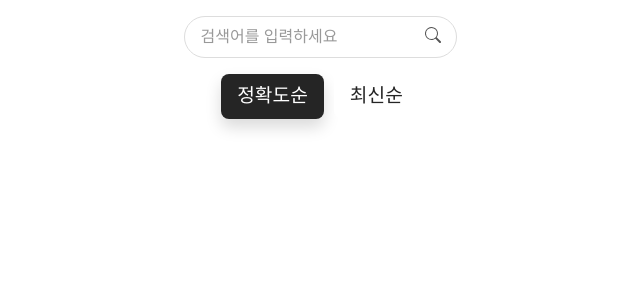
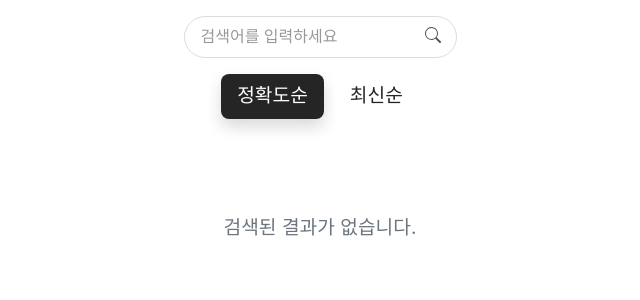
Before and after one commit to choikyusu/image-search, a React (Create React App) app: page / in a window 1280 px wide. Shown: the top 300 px of the page, without its empty margins (320-960 px from the left). Built offline with nearby package versions, Linux system fonts and the light colour scheme.

Commit message:
feat(result): 결과가 없을때 문구 출력

```diff
--- a/src/components/element/DropdownList/DropdownList.tsx
+++ b/src/components/element/DropdownList/DropdownList.tsx
@@ -45,6 +45,8 @@ const StyledDropdownList = styled.ul`
 `;
 
 const StyleItem = styled.li<{ deleteButton?: boolean }>`
+  white-space: nowrap;
+  overflow: hidden;
   padding: 0.3em;
   &:hover {
     background-color: #f9fafb;
--- /dev/null
+++ b/src/components/element/NoResult/NoResult.tsx
@@ -0,0 +1,15 @@
+import styled from 'styled-components';
+import { NO_RESULT } from '../../../constants/text.constant';
+
+export default function NoResult() {
+  return <StyledNoResults>{NO_RESULT}</StyledNoResults>;
+}
+
+const StyledNoResults = styled.div`
+  display: flex;
+  justify-content: center;
+  align-items: center;
+  height: 150px;
+  font-size: 1.2rem;
+  color: #6c757d;
+`;
--- a/src/components/page/ImageSearchPage.tsx
+++ b/src/components/page/ImageSearchPage.tsx
@@ -1,12 +1,17 @@
 import styled from 'styled-components';
+import { useSearchState } from '../../provider/SearchProvider';
+import NoResult from '../element/NoResult/NoResult';
 import Search from '../molecules/Search/Search';
 import CardGrid from '../organisms/CardGrid';
 
 export default function ImageSearchPage() {
+  const { imageInfoList } = useSearchState();
+
   return (
     <StyledPage>
       <Search />
       <CardGrid />
+      {!imageInfoList.length && <NoResult />}
     </StyledPage>
   );
 }
--- a/src/constants/text.constant.ts
+++ b/src/constants/text.constant.ts
@@ -2,3 +2,4 @@ export const DELETE_RECENT_KEYWORD = '최근 검색어 삭제';
 export const SEARCH_PLACEHOLDER = '검색어를 입력하세요';
 export const ACCURATE_ORDER = '정확도순';
 export const NEWEST_ORDER = '최신순';
+export const NO_RESULT = '검색된 결과가 없습니다.';
```
